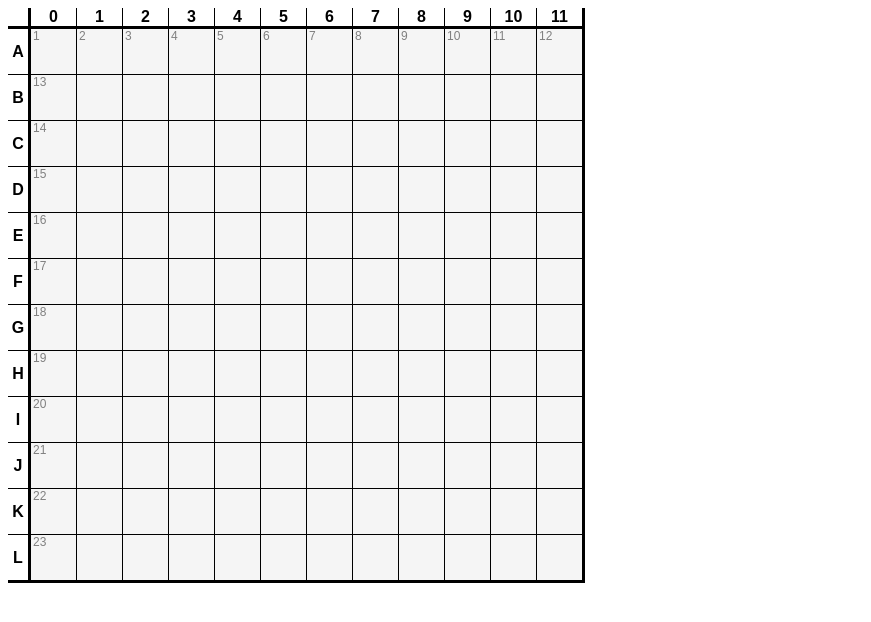
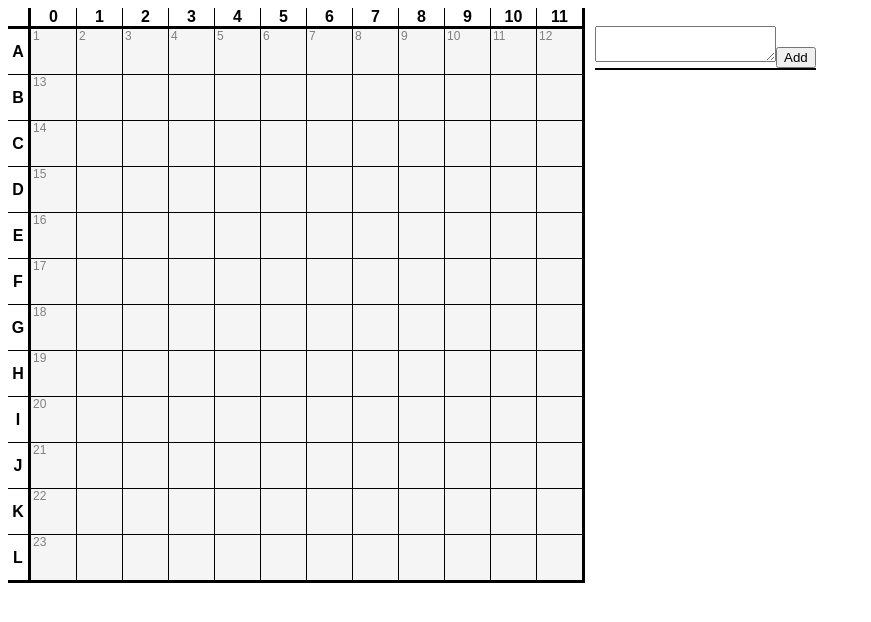
Before and after one commit to QuarkNerd/CrossNumber-Solver, a React (Vite) app: page / in a window 1280 px wide. Shown: the top 622 px of the page, without its empty margins (0-871 px from the left). Built offline with nearby package versions, Linux system fonts and the light colour scheme.

Commit message:
View, add, and delete tests

```diff
--- a/src/App.scss
+++ b/src/App.scss
@@ -1,3 +1,7 @@
 body {
     font-family: Arial, sans-serif;
 }
+
+#root {
+    display: flex;
+}
--- a/src/App.tsx
+++ b/src/App.tsx
@@ -1,10 +1,21 @@
 import "./App.scss";
 import Grid from "./components/Grid/Grid";
+import Solver from "./components/Solver/Solver";
 
 export default function App() {
   return (
     <>
       <Grid />
+      <Solver />
+      {/* <input
+        value={value}
+        onChange={(e) => {
+          e.preventDefault();
+          e.stopPropagation();
+          setValue("www");
+        }}
+        type={"text"}
+      /> */}
     </>
   );
 }
--- a/src/components/Grid/Grid.module.scss
+++ b/src/components/Grid/Grid.module.scss
@@ -1,4 +1,3 @@
-$combined-border: solid black 3px;
 $base-border: solid black 2px;
 $thin-border: solid black 1px;
 
--- /dev/null
+++ b/src/components/Solver/Solver.module.scss
@@ -0,0 +1,7 @@
+.solver {
+    margin-left: 10px;
+}
+
+.validators {
+    border-top: black solid 2px;
+}
--- /dev/null
+++ b/src/components/Solver/Solver.tsx
@@ -0,0 +1,48 @@
+import { useState } from "react";
+import { useSelectedSelector } from "../../contexts/SelectedContext";
+import ValidatorView from "../ValidatorView/ValidatorView";
+import styles from "./Solver.module.scss";
+
+export interface Validator {
+  inputs: string[];
+  validatePredicate: string;
+}
+
+export default function Solver() {
+  const sel = useSelectedSelector((cellls) => [...cellls].sort());
+  const [newFunction, setNewFunction] = useState("");
+  const [validitors, setValidators] = useState<Validator[]>([]);
+  return (
+    <div className={styles.solver}>
+      {sel.join(" ")} <br />
+      <textarea
+        onKeyDown={(e) => e.stopPropagation()}
+        onChange={(e) => setNewFunction(e.target.value)}
+        value={newFunction}
+      ></textarea>
+      <button
+        onClick={() =>
+          setValidators([
+            ...validitors,
+            { inputs: sel, validatePredicate: newFunction },
+          ])
+        }
+      >
+        Add
+      </button>
+      <div className={styles.validators}>
+        {validitors.map((v, i) => (
+          <ValidatorView
+            validator={v}
+            key={i}
+            onDelete={() => setValidators(validitors.filter((x) => x != v))}
+          />
+        ))}
+      </div>
+    </div>
+  );
+}
+
+//// Add section
+//// celss from left
+/// drag
--- /dev/null
+++ b/src/components/ValidatorView/ValidatorView.module.scss
@@ -0,0 +1,17 @@
+.view {
+    border: black solid 2px;
+    padding: 4px;
+    margin-top: 10px;
+    position: relative;
+}
+
+.view button {
+    display: none;
+    position: absolute;
+    right: 5px;
+    top: 2px;
+}
+
+.view:hover button {
+    display: inline-block
+}
--- /dev/null
+++ b/src/components/ValidatorView/ValidatorView.tsx
@@ -0,0 +1,17 @@
+import { getFunctionString } from "../../utils";
+import { Validator } from "../Solver/Solver";
+import styles from "./ValidatorView.module.scss";
+
+interface Props {
+  validator: Validator;
+  onDelete: () => void;
+}
+
+export default function ValidatorView({ validator, onDelete }: Props) {
+  return (
+    <div className={styles.view}>
+      <div>{getFunctionString(validator)}</div>
+      <button onClick={onDelete}>Delete</button>
+    </div>
+  );
+}
--- a/src/contexts/SelectedContext.tsx
+++ b/src/contexts/SelectedContext.tsx
@@ -1,9 +1,7 @@
 import createContextSlice from "./CreateContextSlice";
-const initialSelected: SelectedCells = new Set();
+const initialSelected: Set<string> = new Set();
 
-type SelectedCells = Set<string>;
-
-const selectedReducer = (initial: SelectedCells, action: string[]) => {
+const selectedReducer = (initial: Set<string>, action: string[]) => {
   action.forEach((st) => {
     if (initial.has(st)) {
       initial.delete(st);
--- a/src/utils.ts
+++ b/src/utils.ts
@@ -1,9 +1,14 @@
+import { Validator } from "./components/Solver/Solver";
 import { Coor } from "./types";
 
 export function getKey(coor: Coor) {
-  return getLetter(coor.y) + "_" + coor.x;
+  return getLetter(coor.y) + coor.x;
 }
 
 export function getLetter(y: number) {
   return String.fromCharCode(65 + y);
 }
+
+export function getFunctionString(validator: Validator) {
+  return `(${validator.inputs.join(", ")}) => ${validator.validatePredicate}`;
+}
```
